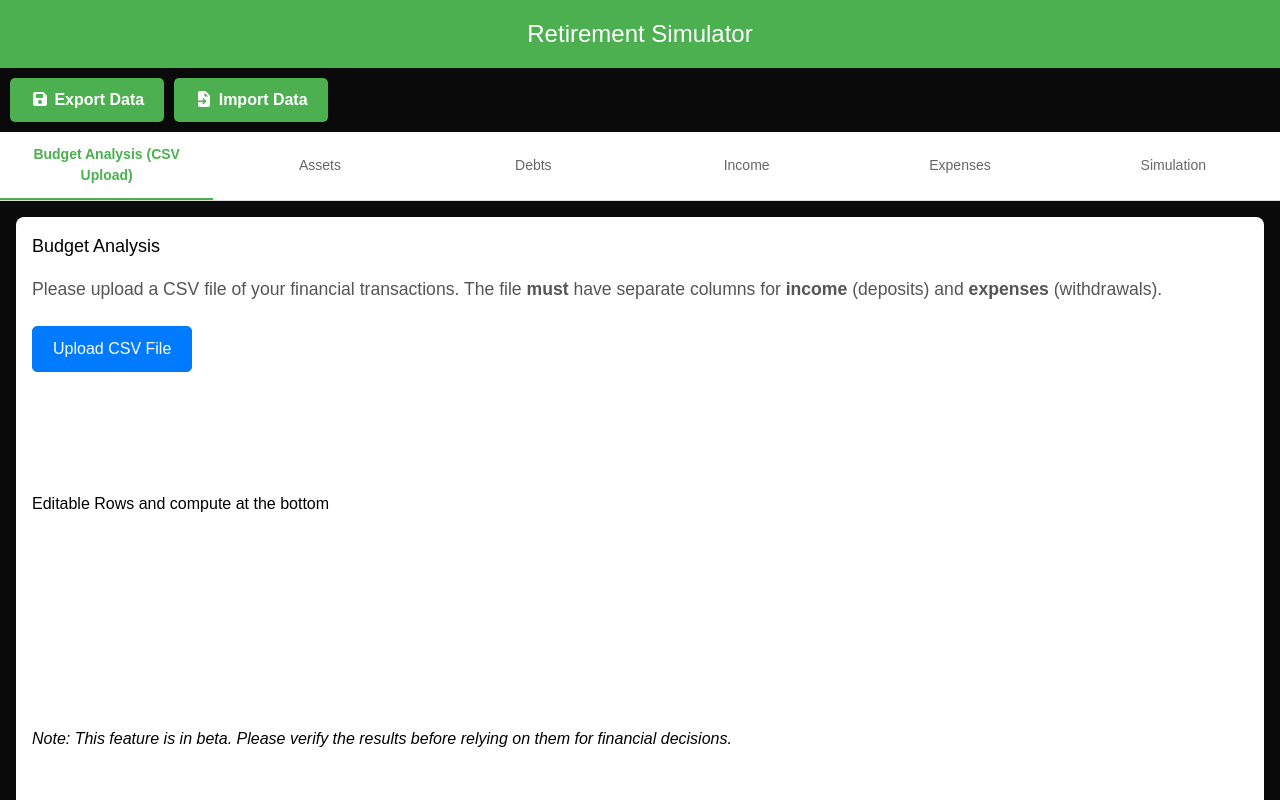
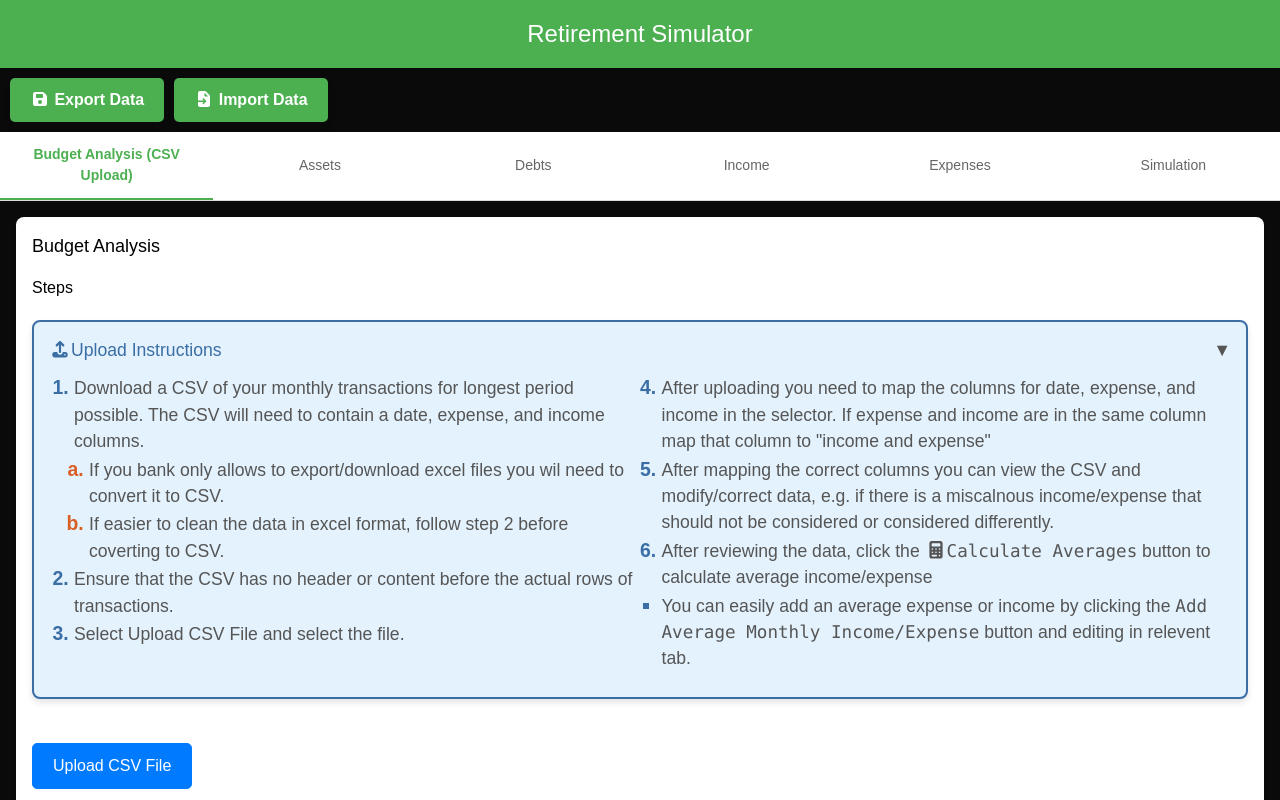
Before and after one commit to mhant/When-Can-I-Retire, a Next.js app: page / in a window 1280 px wide. Shown: the top 800 px of the page. Built offline with nearby package versions, Linux system fonts and the light colour scheme.

Commit message:
instructions for upload for budget analysis

```diff
--- a/src/app/App.css
+++ b/src/app/App.css
@@ -83,6 +83,75 @@
     box-shadow: 0 0 0 2px #ff9800, inset 0 0 8px rgba(0, 0, 0, 0.1);
     transform: scale(1.01);
     transition: all 0.3s cubic-bezier(0.4, 0, 0.2, 1);
+}
+
+.instruction-text {
+    font-size: 1.1em;
+    line-height: 1.5;
+    color: #555;
+    box-shadow: 0 4px 6px rgba(0, 0, 0, 0.1);
+    border-radius: 8px;
+    padding: 15px;
+    margin: 20px 0;
+    background-color: #e3f2fd;
+    border: 2px solid #3A6EA5;
+}
+
+ol {
+    list-style-type: decimal;
+    display: block;
+    padding-left: 15px;
+    margin-bottom: 10px;
+    columns: 2;
+}
+
+ul {
+    list-style-type: square;
+}
+
+ol ol {
+    list-style-type: lower-alpha;
+    columns: 1;
+    margin: 0;
+}
+
+ol li {
+    display: list-item;
+    margin: 0px;
+}
+
+ol li::marker {
+    color: #3A6EA5;
+    font-weight: bold;
+    font-size: 1.1em;
+}
+
+ol ol li::marker {
+    color: #da5f26;
+    font-weight: bold;
+    font-size: 1.1em;
+}
+
+.collapsible-content {
+    transition: max-height 0.4s ease-out, opacity 0.3s ease-out;
+    max-height: 5000px;
+    overflow: hidden;
+    opacity: 1;
+    margin-top: 10px;
+    padding-left: 10px;
+}
+
+.collapsible-content.collapsed {
+    max-height: 0;
+    opacity: 0;
+    margin-top: 0;
+    padding-top: 0;
+}
+
+.collapse-arrow {
+    float: right;
+    font-size: 18px;
+    user-select: none;
 }
 
 .footer {
@@ -384,12 +453,6 @@ body {
     padding-left: 10px;
 }
 
-.instruction-text {
-    font-size: 1.1em;
-    line-height: 1.5;
-    color: #555;
-}
-
 .instruction-text strong {
     color: #cc0000;
     font-weight: bold;
@@ -454,4 +517,9 @@ body {
         margin-bottom: 4px;
         border: #000;
     }
+
+    ol {
+        columns: 1;
+        column-gap: normal;
+    }
 }
--- a/src/app/budgetAnalysis.tsx
+++ b/src/app/budgetAnalysis.tsx
@@ -1,4 +1,4 @@
-import { faCalculator } from '@fortawesome/free-solid-svg-icons';
+import { faCalculator, faUpload } from '@fortawesome/free-solid-svg-icons';
 import { FontAwesomeIcon } from '@fortawesome/react-fontawesome';
 import Papa from 'papaparse';
 import { DataGrid, GridColDef } from '@mui/x-data-grid';
@@ -26,6 +26,11 @@ export default function BudgetAnalysis({ addExpense, addIncome }: BudgetAnalysis
     const [earliestDate, setEarliestDate] = React.useState<Date | null>(null);
     const [latestDate, setLatestDate] = React.useState<Date | null>(null);
     const [monthsDiff, setMonthsDiff] = React.useState<number | null>(null);
+    const [instructionsCollapsed, setInstructionsCollapsed] = React.useState<boolean>(false);
+
+    const toggleCollapseInstructions = () => {
+        setInstructionsCollapsed(!instructionsCollapsed);
+    }
 
 
     const computeExpensesIncomeFromCSV = () => {
@@ -189,10 +194,32 @@ export default function BudgetAnalysis({ addExpense, addIncome }: BudgetAnalysis
         <>
             <section className="section">
                 <h2>Budget Analysis</h2>
-                <p className="instruction-text">
-                    Please upload a CSV file of your financial transactions.
-                    The file <b>must</b> have separate columns for <b>income</b> (deposits) and <b>expenses</b> (withdrawals).
-                </p>
+                <h3>Steps</h3>
+                <div className="instruction-text">
+                    <div className="instruction-header" onClick={toggleCollapseInstructions}>
+                        <span style={{ color: '#3A6EA5' }}> <FontAwesomeIcon icon={faUpload} />Upload Instructions</span>
+                        <span className="collapse-arrow">{instructionsCollapsed ? '►' : '▼'}</span>
+                    </div>
+                    <div className={`collapsible-content ${instructionsCollapsed ? 'collapsed' : ''}`}>
+                        <ol>
+                            <li>Download a CSV of your monthly transactions for longest period possible. The CSV will need to contain a date, expense, and income columns.
+                                <ol>
+                                    <li>If you bank only allows to export/download excel files you wil need to convert it to CSV.</li>
+                                    <li>If easier to clean the data in excel format, follow step 2 before coverting to CSV.</li>
+                                </ol>
+                            </li>
+                            <li>Ensure that the CSV has no header or content before the actual rows of transactions.</li>
+                            <li>Select Upload CSV File and select the file.</li>
+                            <li>After uploading you need to map the columns for date, expense, and income in the selector. If expense and income are in the same column map that column to "income and expense"</li>
+                            <li>After mapping the correct columns you can view the CSV and modify/correct data, e.g. if there is a miscalnous income/expense that should not be considered or considered differently.</li>
+                            <li>After reviewing the data, click the <code><FontAwesomeIcon icon={faCalculator} />Calculate Averages</code> button to calculate average income/expense
+                                <ul>
+                                    <li>You can easily add an average expense or income by clicking the <code>Add Average Monthly Income/Expense</code> button and editing in relevent tab.</li>
+                                </ul>
+                            </li>
+                        </ol>
+                    </div>
+                </div>
                 <br />
                 <label htmlFor="file-upload-id" className="custom-file-upload">
                     Upload CSV File
```
